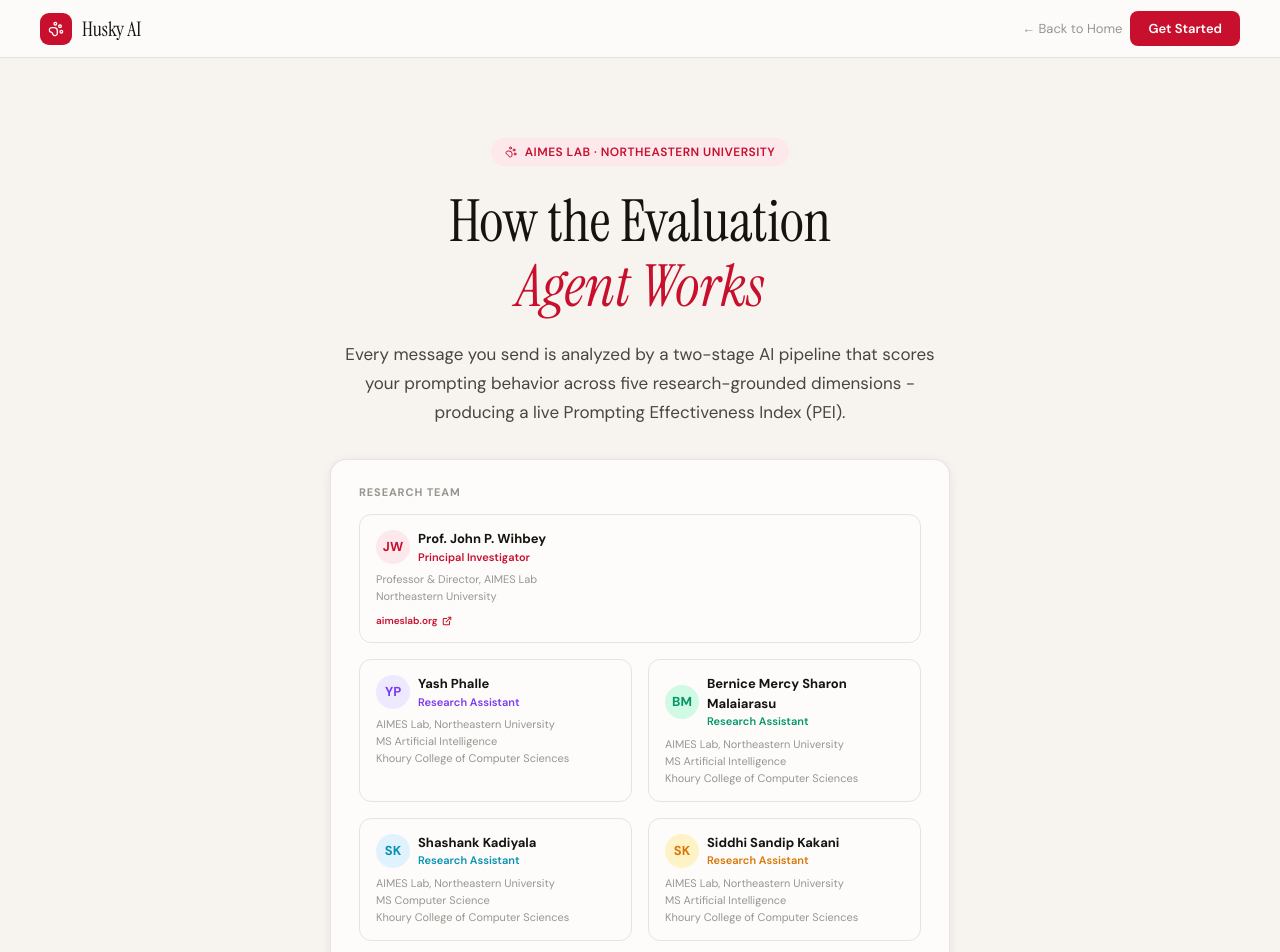
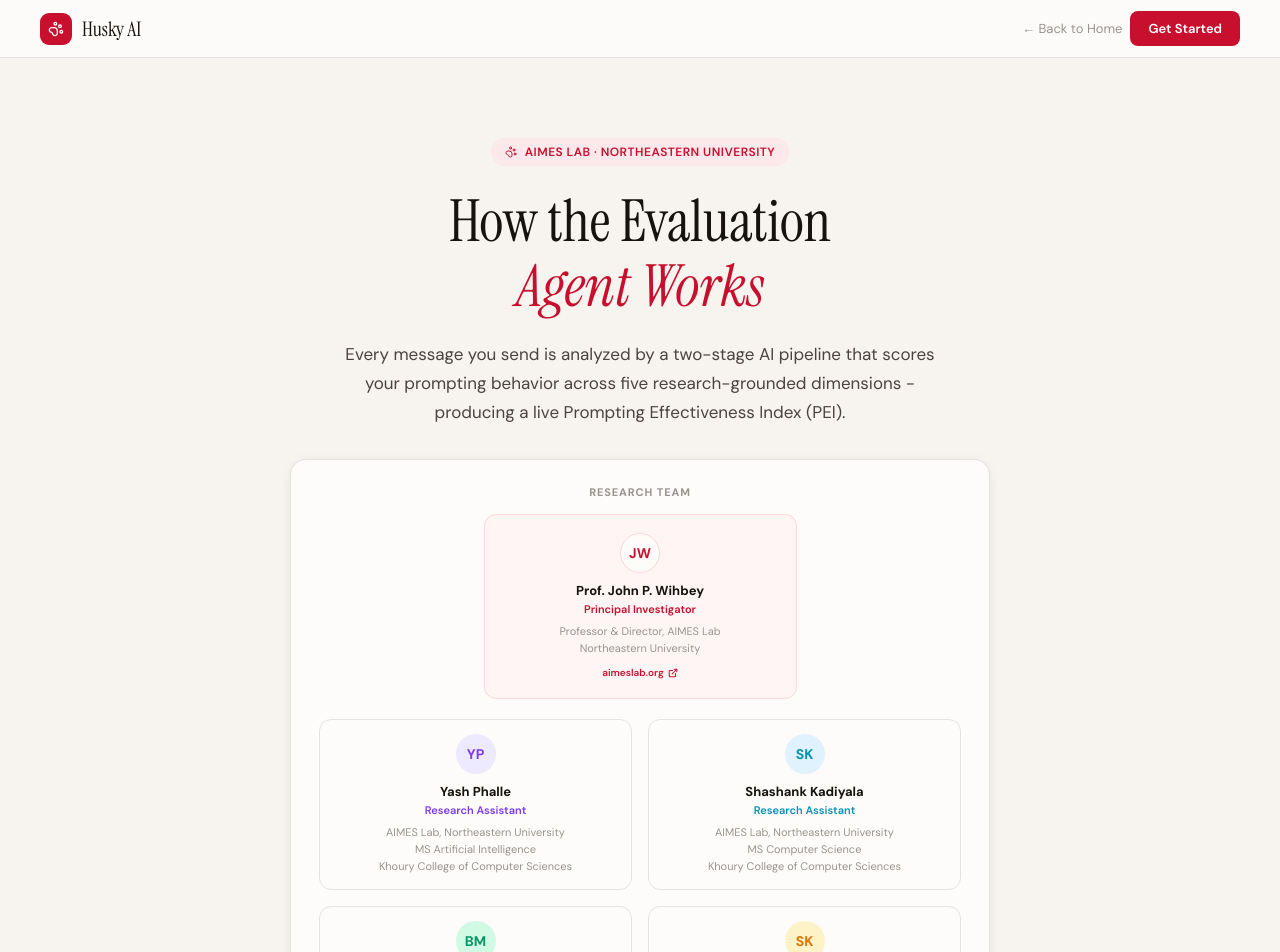
Before and after one commit to AIMES-Lab-Northeastern-University/HuskyAI, a React (Vite) app in the folder frontend/: page /how-it-works in a window 1280 px wide. Shown: the top 952 px of the page. Built offline with nearby package versions, Linux system fonts and the light colour scheme; no server answers.

Commit message:
centre the research team cards, highlight the pi card and put shashank before bernice

```diff
--- a/frontend/src/pages/HowItWorks.jsx
+++ b/frontend/src/pages/HowItWorks.jsx
@@ -5,10 +5,10 @@
 const RESEARCH_ASSISTANTS = [
   { name: 'Yash Phalle', initials: 'YP', bg: '#EDE9FE', color: '#7C3AED',
     degree: 'MS Artificial Intelligence', degreeShort: 'MS AI' },
+  { name: 'Shashank Kadiyala', initials: 'SK', bg: '#E0F2FE', color: '#0891B2',
+    degree: 'MS Computer Science', degreeShort: 'MS CS' },
   { name: 'Bernice Mercy Sharon Malaiarasu', initials: 'BM', bg: '#D1FAE5', color: '#059669',
     degree: 'MS Artificial Intelligence', degreeShort: 'MS AI' },
-  { name: 'Shashank Kadiyala', initials: 'SK', bg: '#E0F2FE', color: '#0891B2',
-    degree: 'MS Computer Science', degreeShort: 'MS CS' },
   { name: 'Siddhi Sandip Kakani', initials: 'SK', bg: '#FEF3C7', color: '#D97706',
     degree: 'MS Artificial Intelligence', degreeShort: 'MS AI' },
 ]
@@ -29,6 +29,15 @@
   }
 
   body { font-family: 'DM Sans', sans-serif; }
+
+  /* Research team: two equal columns; the PI card is centred on its own row,
+     exactly one column wide. One column on phones. */
+  .hiw-team { display: grid; grid-template-columns: 1fr 1fr; gap: 16px; }
+  .hiw-pi { grid-column: 1 / -1; justify-self: center; width: calc(50% - 8px); margin-bottom: 4px; }
+  @media (max-width: 600px) {
+    .hiw-team { grid-template-columns: 1fr; }
+    .hiw-pi { width: 100%; }
+  }
 
   .hiw-reveal {
     opacity: 0;
@@ -240,27 +249,27 @@
         {/* Attribution card */}
         <div className="hiw-reveal" style={{
           background: 'var(--white)', border: '1.5px solid var(--border)',
-          borderRadius: 16, padding: '24px 28px', display: 'inline-block', textAlign: 'left',
-          boxShadow: '0 2px 12px rgba(22,18,14,0.06)', maxWidth: 620,
+          borderRadius: 16, padding: '24px 28px', display: 'inline-block', textAlign: 'center',
+          boxShadow: '0 2px 12px rgba(22,18,14,0.06)', maxWidth: 700,
         }}>
           <div style={{ fontSize: 11, fontWeight: 700, color: 'var(--ink-3)', letterSpacing: '0.08em', textTransform: 'uppercase', marginBottom: 14 }}>
             Research Team
           </div>
-          <div style={{ display: 'flex', gap: 16, flexWrap: 'wrap' }}>
+          <div className="hiw-team">
 
             {/* Prof. Wihbey */}
             <a href="https://aimeslab.org/" target="_blank" rel="noopener noreferrer"
-              style={{ textDecoration: 'none', flex: '1 1 100%', minWidth: 200 }}>
+              className="hiw-pi" style={{ textDecoration: 'none' }}>
               <div style={{
-                border: '1.5px solid var(--border)', borderRadius: 12, padding: '14px 16px',
+                background: '#FFF5F5', border: '1.5px solid #FED7D7', borderRadius: 12, padding: '18px 16px',
                 transition: 'border-color 0.15s, box-shadow 0.15s', cursor: 'pointer',
               }}
                 onMouseEnter={e => { e.currentTarget.style.borderColor = '#C8102E'; e.currentTarget.style.boxShadow = '0 4px 14px rgba(200,16,46,0.1)' }}
-                onMouseLeave={e => { e.currentTarget.style.borderColor = 'rgba(22,18,14,0.1)'; e.currentTarget.style.boxShadow = 'none' }}
+                onMouseLeave={e => { e.currentTarget.style.borderColor = '#FED7D7'; e.currentTarget.style.boxShadow = 'none' }}
               >
-                <div style={{ display: 'flex', alignItems: 'center', gap: 8, marginBottom: 6 }}>
-                  <div style={{ width: 34, height: 34, borderRadius: '50%', background: '#FDE8EC', display: 'flex', alignItems: 'center', justifyContent: 'center', flexShrink: 0 }}>
-                    <span style={{ fontSize: 13, fontWeight: 700, color: '#C8102E' }}>JW</span>
+                <div style={{ display: 'flex', flexDirection: 'column', alignItems: 'center', gap: 8, marginBottom: 6 }}>
+                  <div style={{ width: 40, height: 40, borderRadius: '50%', background: 'var(--white)', border: '1.5px solid #FED7D7', display: 'flex', alignItems: 'center', justifyContent: 'center', flexShrink: 0 }}>
+                    <span style={{ fontSize: 14, fontWeight: 700, color: '#C8102E' }}>JW</span>
                   </div>
                   <div>
                     <div style={{ fontSize: 13, fontWeight: 700, color: 'var(--ink)' }}>Prof. John P. Wihbey</div>
@@ -271,7 +280,7 @@
                   Professor &amp; Director, AIMES Lab<br />
                   Northeastern University
                 </div>
-                <div style={{ marginTop: 8, fontSize: 10, color: '#C8102E', fontWeight: 600, display: 'flex', alignItems: 'center', gap: 4 }}>
+                <div style={{ marginTop: 8, fontSize: 10, color: '#C8102E', fontWeight: 600, display: 'flex', alignItems: 'center', justifyContent: 'center', gap: 4 }}>
                   aimeslab.org
                   <svg width="10" height="10" viewBox="0 0 24 24" fill="none" stroke="#C8102E" strokeWidth="2.5" strokeLinecap="round" strokeLinejoin="round">
                     <path d="M18 13v6a2 2 0 0 1-2 2H5a2 2 0 0 1-2-2V8a2 2 0 0 1 2-2h6"/><polyline points="15 3 21 3 21 9"/><line x1="10" y1="14" x2="21" y2="3"/>
@@ -282,10 +291,10 @@
 
             {/* Research assistants */}
             {RESEARCH_ASSISTANTS.map(ra => (
-              <div key={ra.name} style={{ flex: '1 1 220px', minWidth: 180, border: '1.5px solid var(--border)', borderRadius: 12, padding: '14px 16px' }}>
-                <div style={{ display: 'flex', alignItems: 'center', gap: 8, marginBottom: 6 }}>
-                  <div style={{ width: 34, height: 34, borderRadius: '50%', background: ra.bg, display: 'flex', alignItems: 'center', justifyContent: 'center', flexShrink: 0 }}>
-                    <span style={{ fontSize: 13, fontWeight: 700, color: ra.color }}>{ra.initials}</span>
+              <div key={ra.name} style={{ border: '1.5px solid var(--border)', borderRadius: 12, padding: '14px 16px' }}>
+                <div style={{ display: 'flex', flexDirection: 'column', alignItems: 'center', gap: 8, marginBottom: 6 }}>
+                  <div style={{ width: 40, height: 40, borderRadius: '50%', background: ra.bg, display: 'flex', alignItems: 'center', justifyContent: 'center', flexShrink: 0 }}>
+                    <span style={{ fontSize: 14, fontWeight: 700, color: ra.color }}>{ra.initials}</span>
                   </div>
                   <div>
                     <div style={{ fontSize: 13, fontWeight: 700, color: 'var(--ink)' }}>{ra.name}</div>
@@ -301,8 +310,8 @@
             ))}
 
           </div>
-          <div style={{ marginTop: 14, paddingTop: 12, borderTop: '1px solid var(--border)', fontSize: 12, color: 'var(--ink-3)', fontStyle: 'italic' }}>
-            A research initiative building AI-ready professionals through real-time prompting feedback and evidence-based skill evaluation
+          <div style={{ marginTop: 14, paddingTop: 12, borderTop: '1px solid var(--border)', fontSize: 12, color: 'var(--ink-3)', fontStyle: 'italic', textWrap: 'balance' }}>
+            A research initiative building AI-ready professionals through real‑time prompting feedback and evidence-based skill evaluation
           </div>
         </div>
       </section>
```
